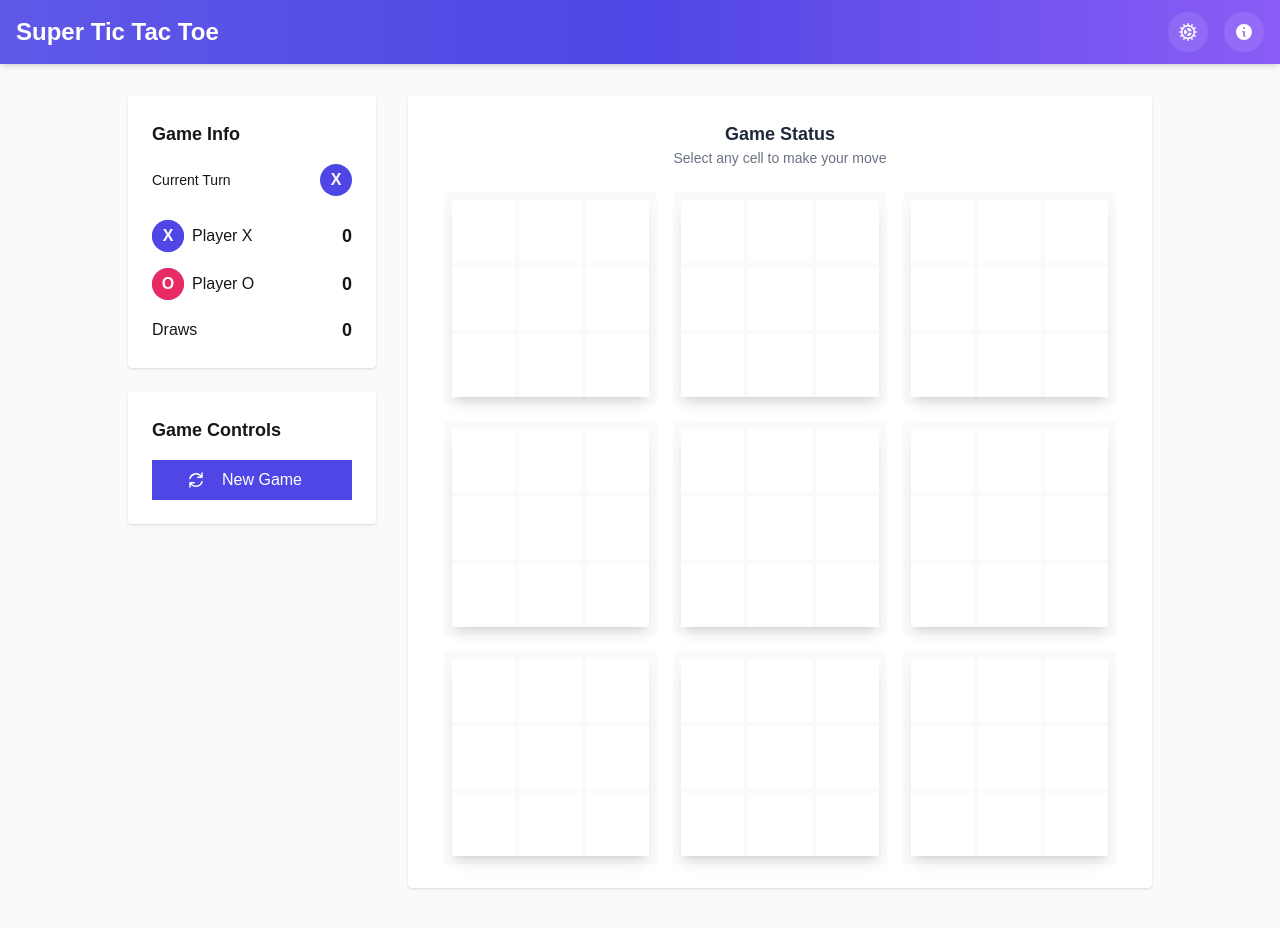
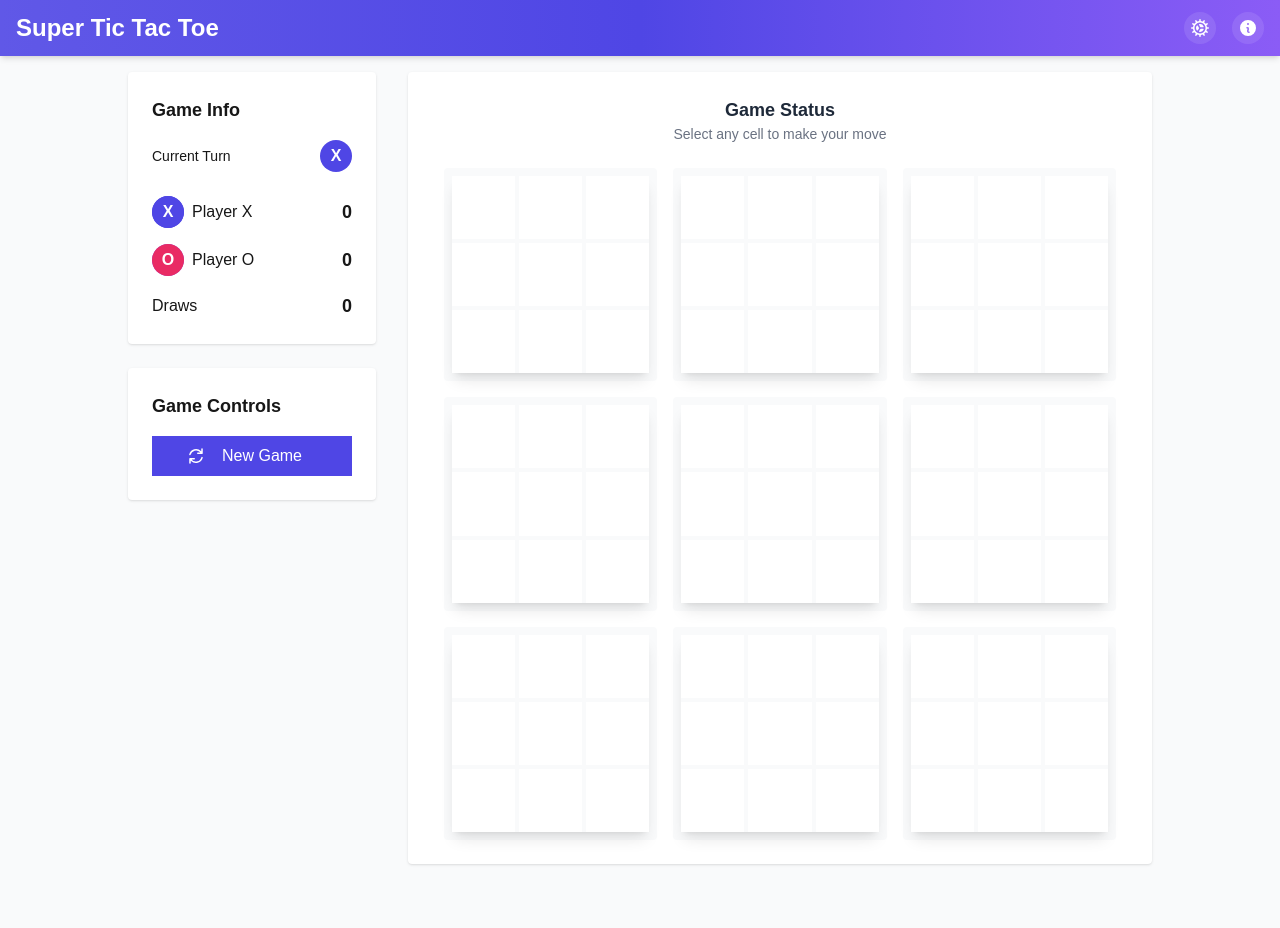
Before and after one commit to vishnuroshan/super-tic-tac-toe, a Next.js app in the folder apps/web/: page / in a window 1280 px wide. Shown: the top 928 px of the page. After the commit the page ends 896 px from the top, so only its background shows below. Built offline with nearby package versions, Linux system fonts and the light colour scheme.

Commit message:
adjustments

```diff
--- a/apps/web/src/app/page.tsx
+++ b/apps/web/src/app/page.tsx
@@ -30,7 +30,7 @@ export default function HomePage() {
             </div>
           </div>
         </header>
-        <main className="flex-grow container mx-auto px-4 py-8">
+        <main className="flex-grow container mx-auto px-4 py-4">
           <div className="max-w-5xl mx-auto">
             <div className="flex flex-col md:flex-row gap-8">
               <div className="w-full md:w-1/4">
--- a/apps/web/src/components/IconButton.tsx
+++ b/apps/web/src/components/IconButton.tsx
@@ -9,7 +9,7 @@ export function IconButton({ icon, ...props }: IconButtonProps) {
   return (
     <button
       {...props}
-      className="flex items-center justify-center w-10 h-10 rounded-full hover:bg-white/20 bg-white/10 transition-colors duration-200"
+      className="flex items-center justify-center w-8 h-8 rounded-full hover:bg-white/20 bg-white/10 transition-colors duration-200"
       type="button"
     >
       {icon}
```
